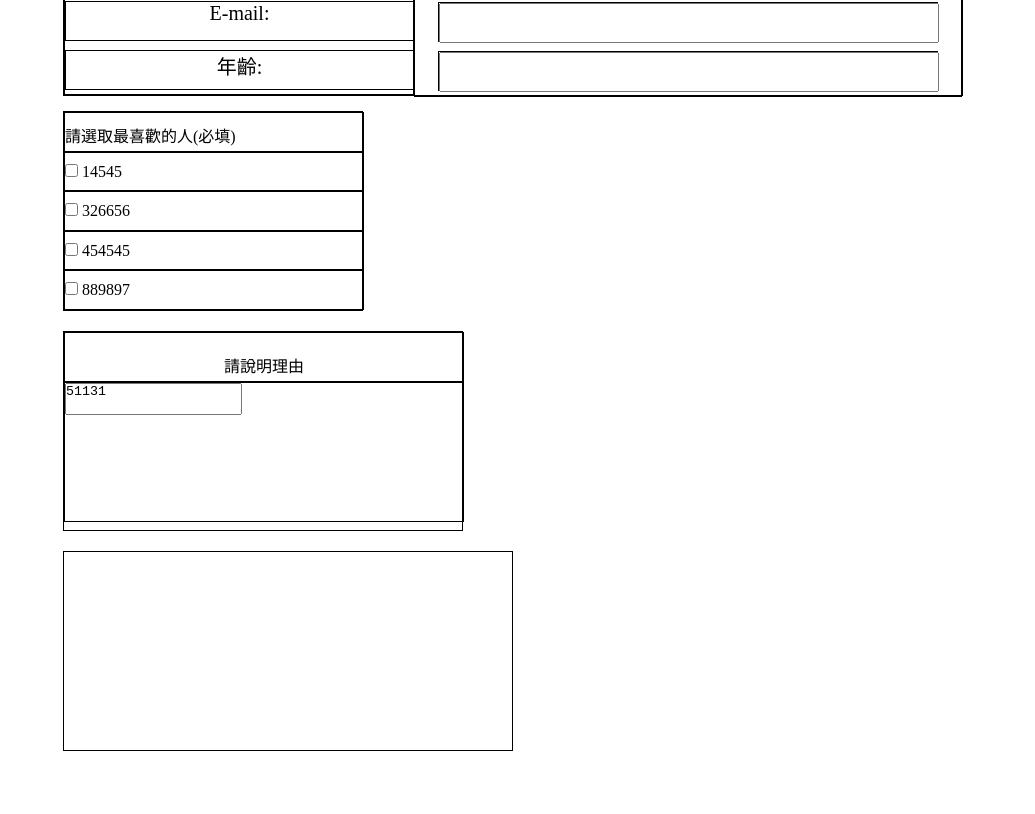
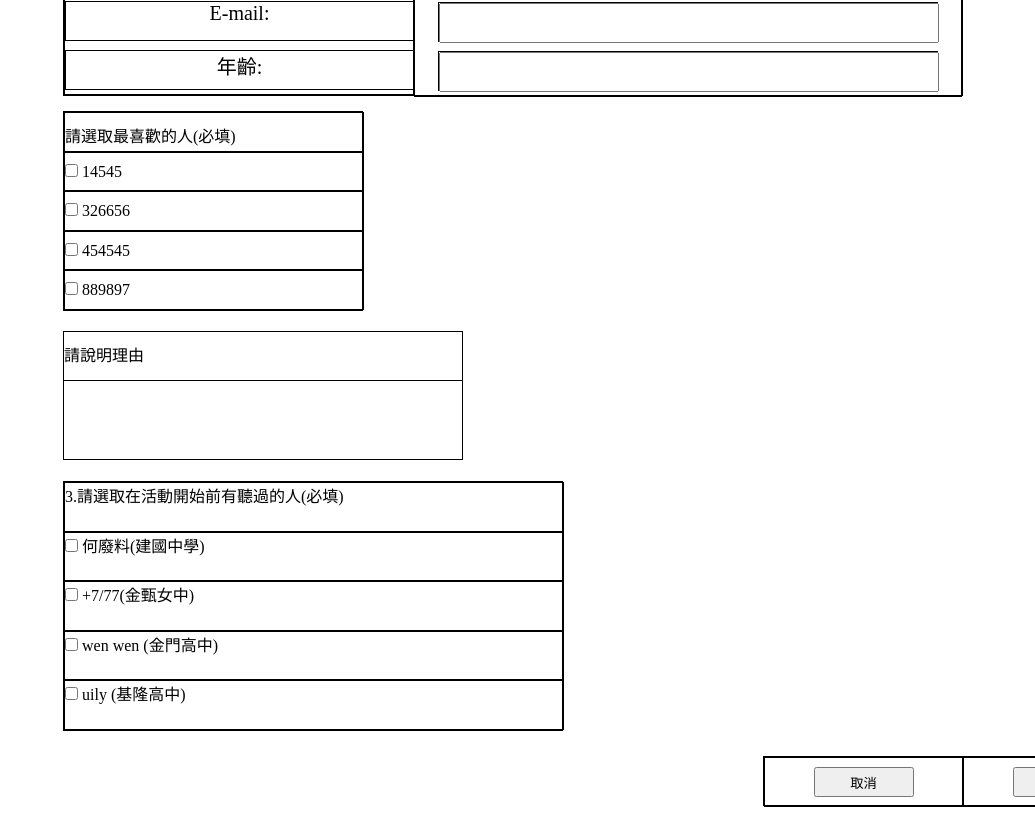
Before and after one commit to Jung0210/-questionnaire, a Vue app: page /InsidePage in a window 1280 px wide. Shown: the part 310-1124 px from the top of the page, without its empty margins (245-1280 px from the left). Before the commit the page ends 1069 px from the top, so only its background shows below. Built offline with nearby package versions, Linux system fonts and the light colour scheme.

Commit message:
榕駿0724 01:34

```diff
--- a/src/views/InsidePage.vue
+++ b/src/views/InsidePage.vue
@@ -62,14 +62,36 @@
             <p>請說明理由</p>
         </div>
         <div class="area1">
+            <textarea name="" id=""></textarea>
+        </div>
+        <!-- <div class="area1">
             <textarea class="charger" id="">51131</textarea>
+        </div> -->
+    </div>
+    <div class="Group12">
+        <div class="bee">
+            <p>3.請選取在活動開始前有聽過的人(必填)</p>
+        </div>
+        <div class="bee1">
+            <input type="checkbox" id="" name=""> 何廢料(建國中學) </input>
+        </div>
+        <div class="bee2">
+            <input type="checkbox" id="" name=""> +7/77(金甄女中) </input>
+        </div>
+        <div class="bee3">
+            <input type="checkbox" id="" name=""> wen wen (金門高中) </input>
+        </div>
+        <div class="bee4">
+            <input type="checkbox" id="" name=""> uily (基隆高中) </input>
         </div>
     </div>
-    <div class="Group12">
-        <div class="bee"></div>
-        <div class="bee1"></div>
-        <div class="bee2"></div>
-        <div class="bee3"></div>
+    <div class="Group10">
+        <div class="egg1">
+            <button class="Cancel">取消</button>
+        </div>
+        <div class="egg2">
+            <button class="send">送出</button>
+        </div>
     </div>
 </template>
 <style scoped lang="scss">
@@ -84,7 +106,7 @@ body {
 }
 
 .first {
-    width: 1520px;
+    width: 1500px;
     height: 60px;
     border: 1px solid rgb(0, 0, 0);
     background-color: rgb(255, 255, 255);
@@ -92,6 +114,7 @@ body {
     p {
         font-size: 20px;
         text-align: center;
+        padding-top: 15px;
     }
 }
 
@@ -242,7 +265,7 @@ body {
 
 .Group13 {
     width: 400px;
-    height: 200px;
+    height: 120px;
     border: 1px solid rgb(0, 0, 0);
     display: flex;
     flex-direction: column;
@@ -252,33 +275,102 @@ body {
     .area {
         width: 400px;
         height: 50px;
-        border: 1px solid rgb(0, 0, 0);
-        text-align: center;
-        padding-top: 20px;
+        text-align: left;
+        padding-top: 10px;
     }
 
     .area1 {
         width: 400px;
-        height: 140px;
-        border: 1px solid rgb(0, 0, 0);
+        height: 112px;
+        padding-top: 10px;
+        position: relative;
 
-
-        .charger {
+        textarea {
+            width: 400px;
+            height: 80px;
+            border: 1px solid rgb(0, 0, 0);
             resize: none;
+            position: absolute;
+            left: -1px;
         }
     }
 }
 
 .Group12 {
-    width: 450px;
-    height: 200px;
+    width: 500px;
+    height: 250px;
     border: 1px solid rgb(0, 0, 0);
-    margin-top: 20px;
+    margin-top: 30px;
     margin-left: 300px;
+    display: flex;
+    flex-direction: column;
+    text-align: left;
 
     .bee {
-        width: 450px;
-        height: 200px;
+        width: 500px;
+        height: 50px;
+        border: 1px solid rgb(0, 0, 0);
+    }
+
+    .bee1 {
+        width: 500px;
+        height: 50px;
+        border: 1px solid rgb(0, 0, 0);
+    }
+
+    .bee2 {
+        width: 500px;
+        height: 50px;
+        border: 1px solid rgb(0, 0, 0);
+    }
+
+    .bee3 {
+        width: 500px;
+        height: 50px;
+        border: 1px solid rgb(0, 0, 0);
+    }
+
+    .bee4 {
+        width: 500px;
+        height: 50px;
+        border: 1px solid rgb(0, 0, 0);
+    }
+}
+
+.Group10 {
+    width: 400px;
+    height: 50px;
+    border: 1px solid rgb(0, 0, 0);
+    margin-top: 25px;
+    margin-left: 1000px;
+    display: flex;
+
+    .egg1 {
+        width: 200px;
+        height: 50px;
+        border: 1px solid rgb(0, 0, 0);
+        display: flex;
+        justify-content: center;
+        align-items: center;
+
+        .Cancel {
+            width: 100px;
+            height: 30px;
+        }
+    }
+
+    .egg2 {
+        width: 200px;
+        height: 50px;
+        border: 1px solid rgb(0, 0, 0);
+        display: flex;
+        justify-content: center;
+        align-items: center;
+
+        .send {
+            width: 100px;
+            height: 30px;
+        }
     }
 }
 </style>
```
